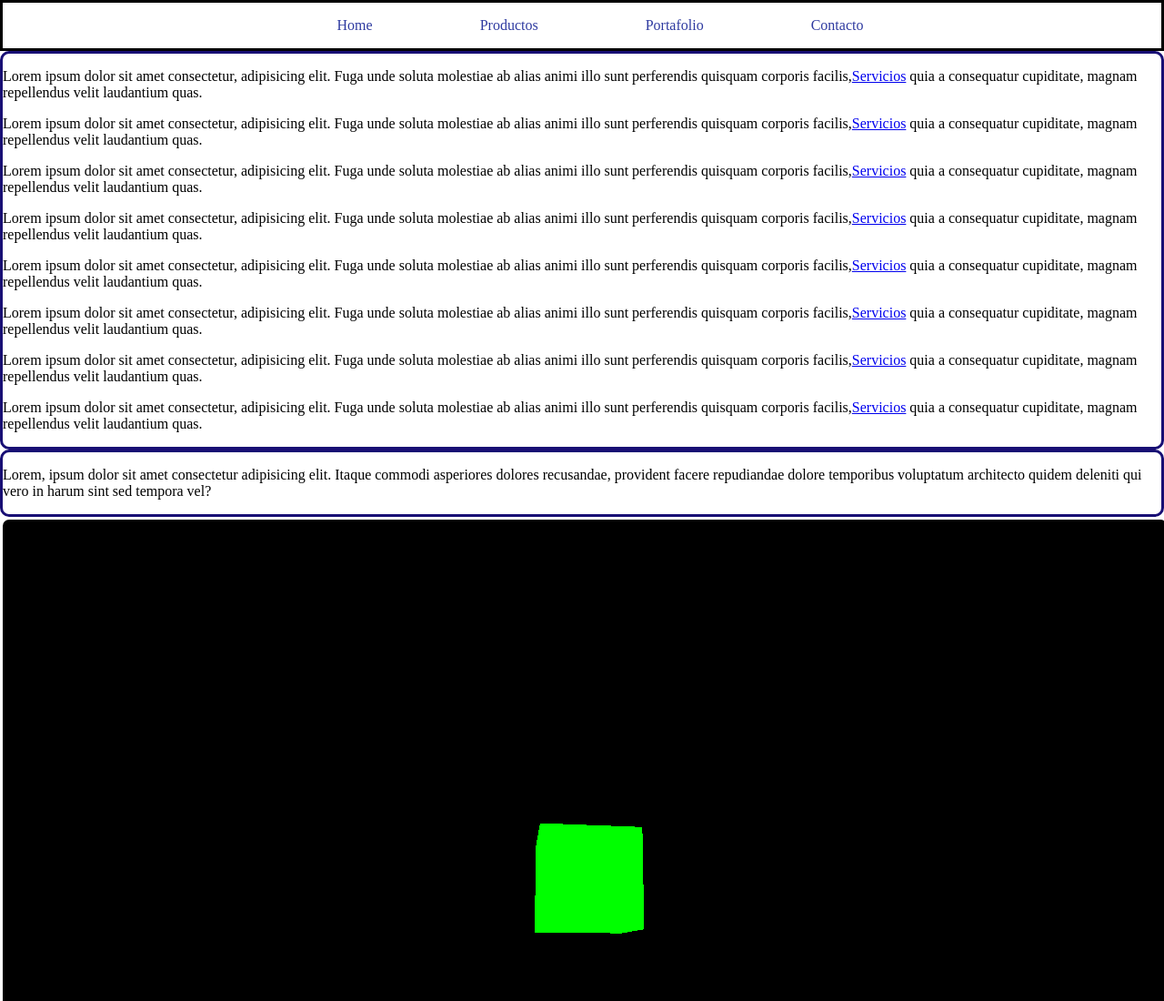
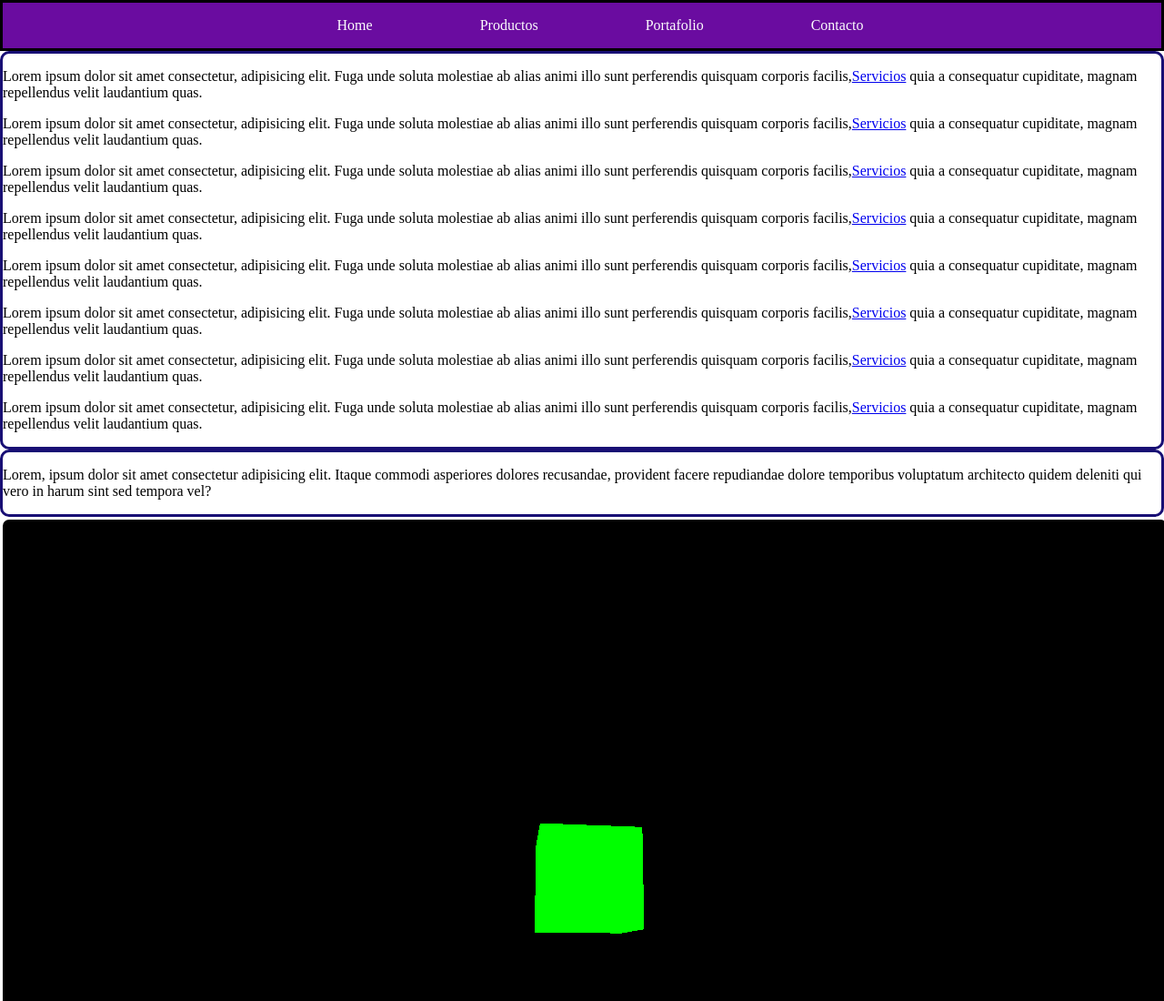
Before and after one commit to AleeCruz/Gamma_Stream_V1.1, a website built with Vite: page index.html in a window 1280 px wide. Shown: the top 1100 px of the page at 91% size. Built offline with nearby package versions, Linux system fonts and the light colour scheme.

Commit message:
actualizado

```diff
--- a/css/style.css
+++ b/css/style.css
@@ -6,6 +6,7 @@ body{
 
 header{
     border: solid;
+    background-color: #6a0ca0;
 }
 header nav ul{
     list-style-type: none;
@@ -20,12 +21,12 @@ header nav ul li{
 
 header nav ul li a{
     padding: 2px 7px 2px 7px;
-    color: #2e3aa0;
+    color: #fdfdfd;
     text-decoration: none;
     border-radius: 5px;
 }
 header nav ul li a:hover{
-    color:#c8dbeb ;
+    color:#8dc1eb ;
 }
 
 
```
